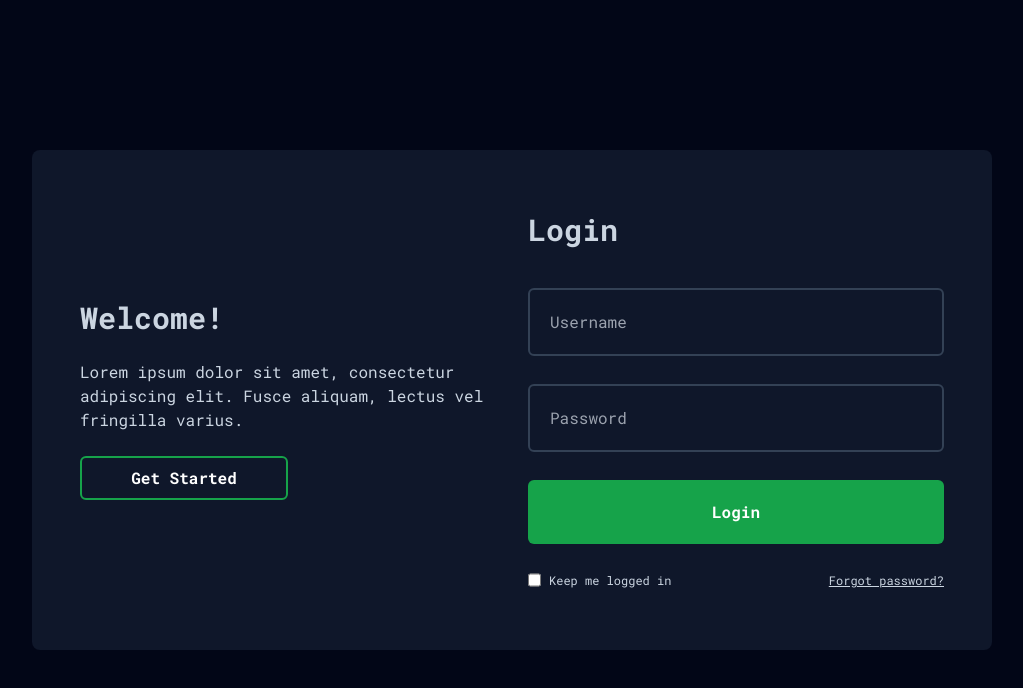
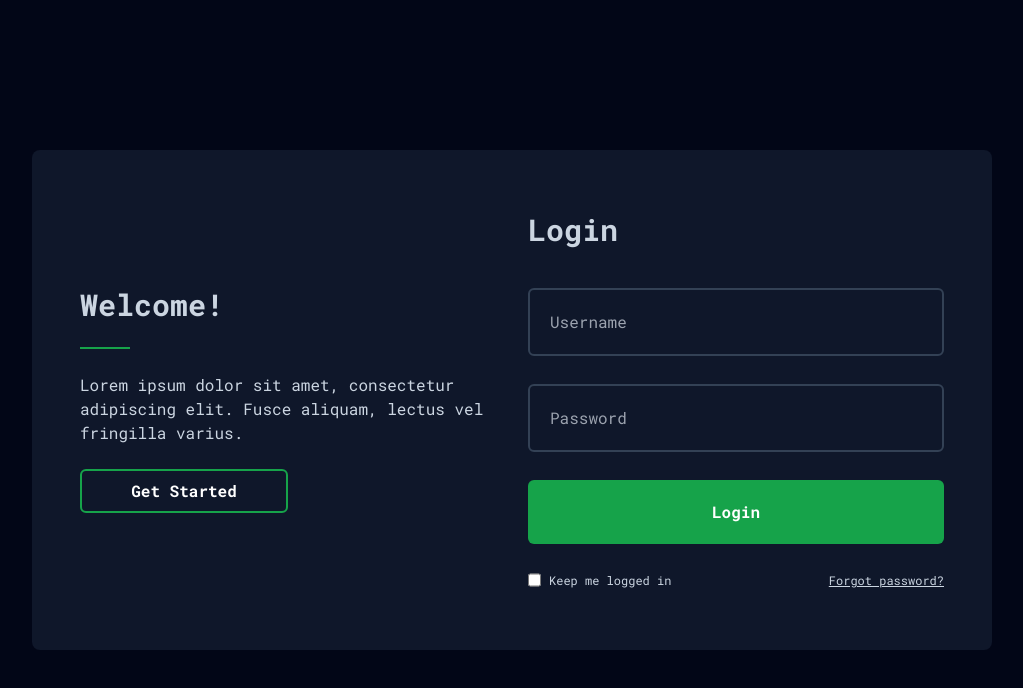
Before and after one commit to esthercate/Hardware-store-management, a Next.js app: page /login in a window 1280 px wide. Shown: the top 688 px of the page, without its empty margins (128-1151 px from the left). Built offline with nearby package versions, Linux system fonts and the light colour scheme.

Commit message:
Add underline

```diff
--- a/app/login/page.jsx
+++ b/app/login/page.jsx
@@ -8,6 +8,7 @@ const Login = () => {
       <div className='flex bg-slate-900 rounded-lg p-12 w-3/4 h-[500px] gap-8'>
         <div className='flex flex-col w-1/2 justify-center gap-6'>
           <h1 className='text-3xl font-bold'>Welcome!</h1>
+          <div className='border-t-2 border-green-600 w-[50px]' />
           <p>Lorem ipsum dolor sit amet, consectetur adipiscing elit. Fusce aliquam, lectus vel fringilla varius.</p>
           <button className='py-2 px-3 border-2 border-green-600 rounded-md hover:bg-green-700 cursor-pointer text-white border-0 font-bold w-1/2' type='submit'>
             Get Started
```
